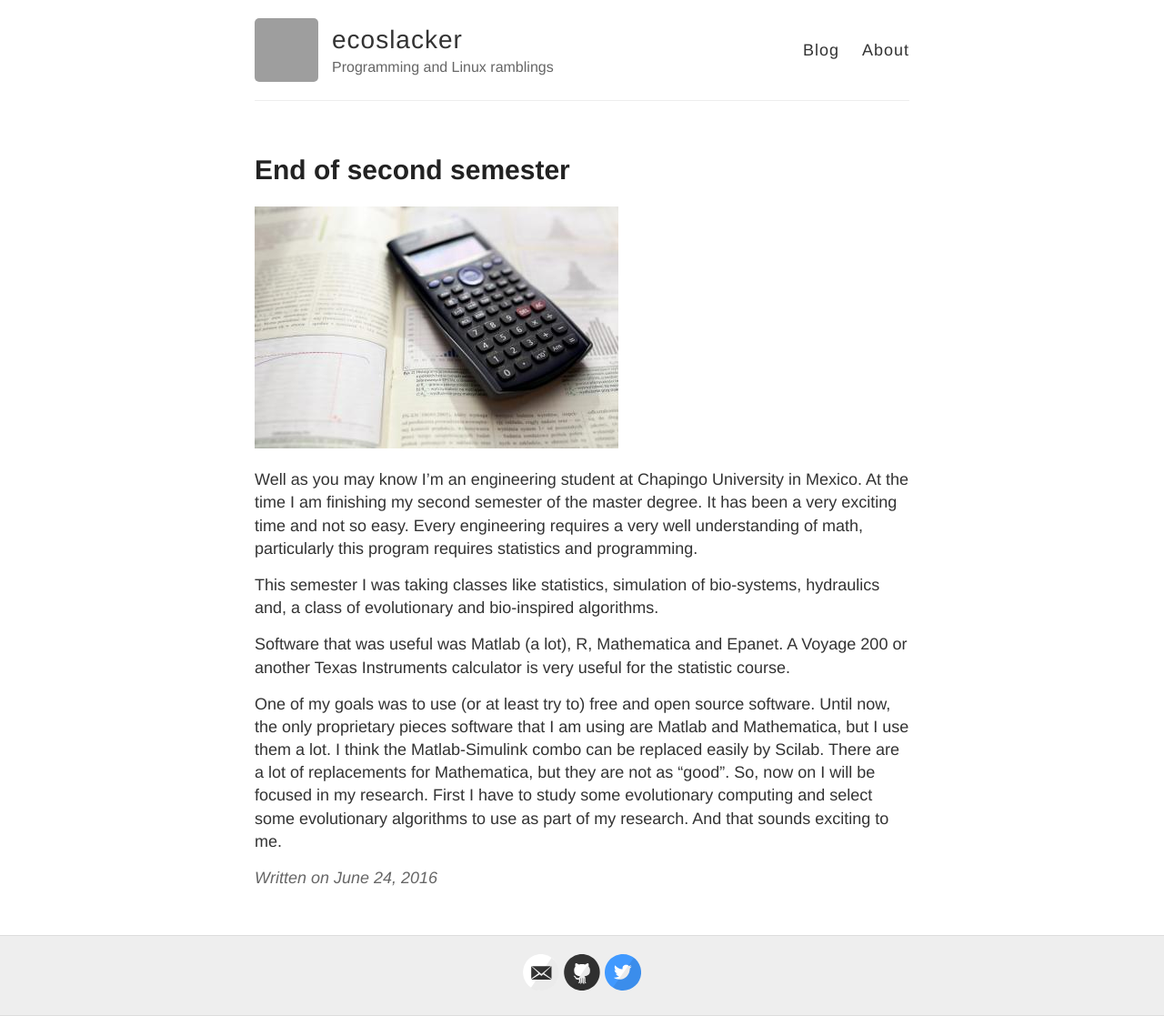
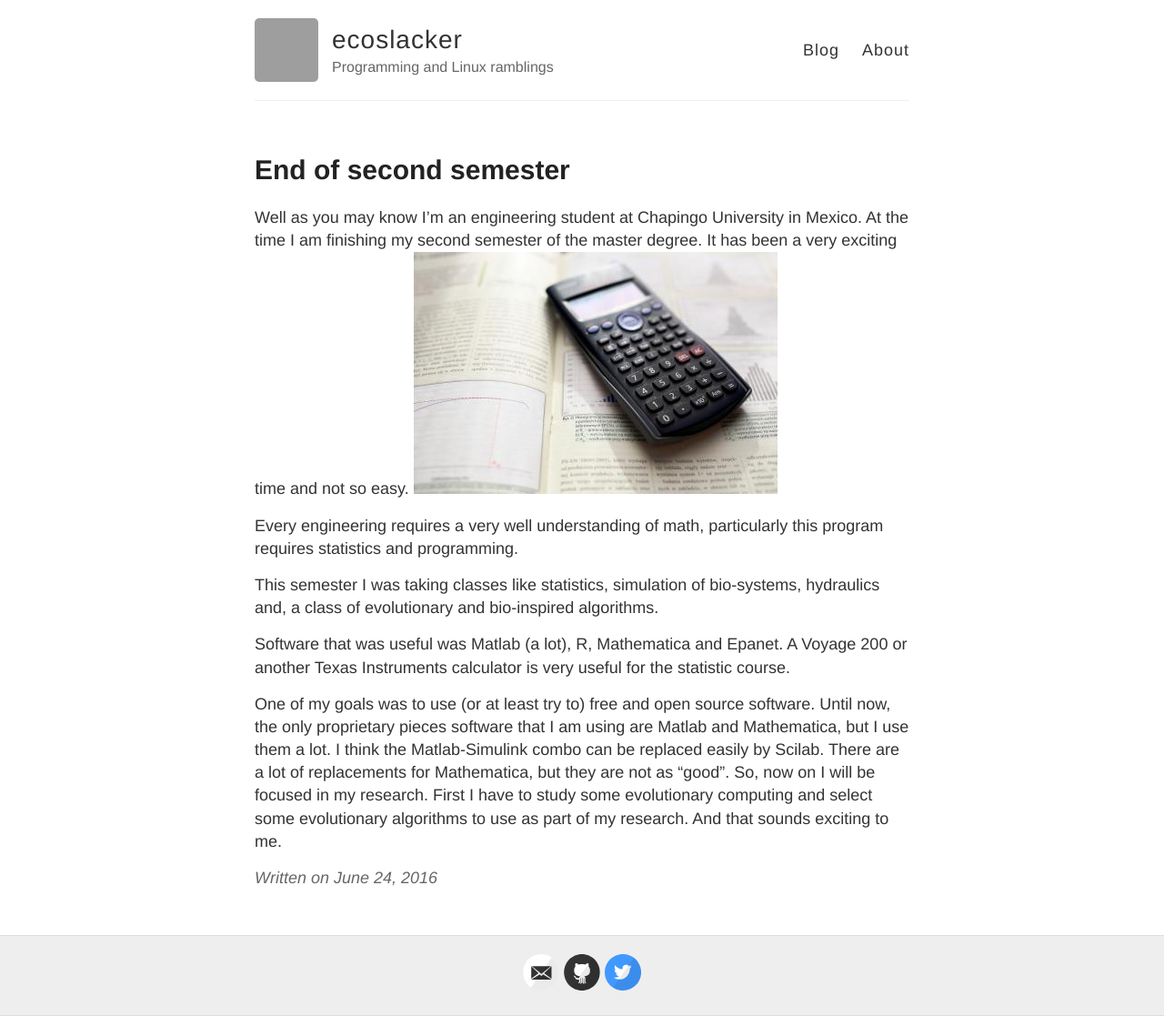
Before and after one commit to ecoslacker/ecoslacker.github.io, a Jekyll site: the page built from _posts/2016-06-24-end-of-second-semester.md, in a window 1280 px wide. Shown: the whole page at 91% size. Built offline with Jekyll 4.4.1, drawn with Linux system fonts in a browser that asks for light colours; grey boxes are pictures that could not be loaded.

```diff
--- a/_posts/2016-06-24-end-of-second-semester.md
+++ b/_posts/2016-06-24-end-of-second-semester.md
@@ -2,10 +2,10 @@
 layout: post
 title: End of second semester
 ---
-
+Well as you may know I'm an engineering student at Chapingo University in Mexico. At the time I am finishing my second semester of the master degree. It has been a very exciting time and not so easy.
 ![calculadora]({{ site.baseurl }}/images/calculator1.jpg)
 
-Well as you may know I'm an engineering student at Chapingo University in Mexico. At the time I am finishing my second semester of the master degree. It has been a very exciting time and not so easy. Every engineering requires a very well understanding of math, particularly this program requires statistics and programming.
+Every engineering requires a very well understanding of math, particularly this program requires statistics and programming.
 
 This semester I was taking classes like statistics, simulation of bio-systems, hydraulics and, a class of evolutionary and bio-inspired algorithms.
 
```
